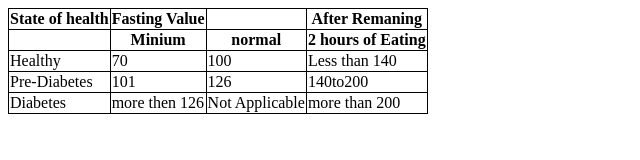
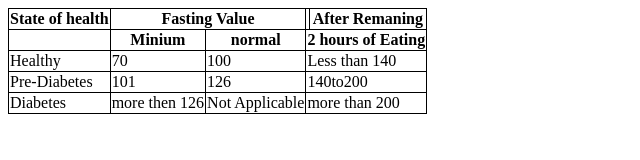
Before and after one commit to Divi-Dinesh/Tables, a plain HTML site: page index.html in a window 1280 px wide. Shown: the whole page, without its empty margins (0-640 px from the left). Drawn offline with Linux system fonts and the light colour scheme.

Commit message:
Update index.html

```diff
--- a/index.html
+++ b/index.html
@@ -16,9 +16,9 @@
     <table>
         <thead>
             <th>State of health</th>
-            <th colspan="9px">Fasting Value</th>
+            <th colspan="10px">Fasting Value</th>
             <th></th>
-            <th>After Remaning</th>
+            <th colspan="1px">After Remaning</th>
 
         </thead>
         <tbody>
```
